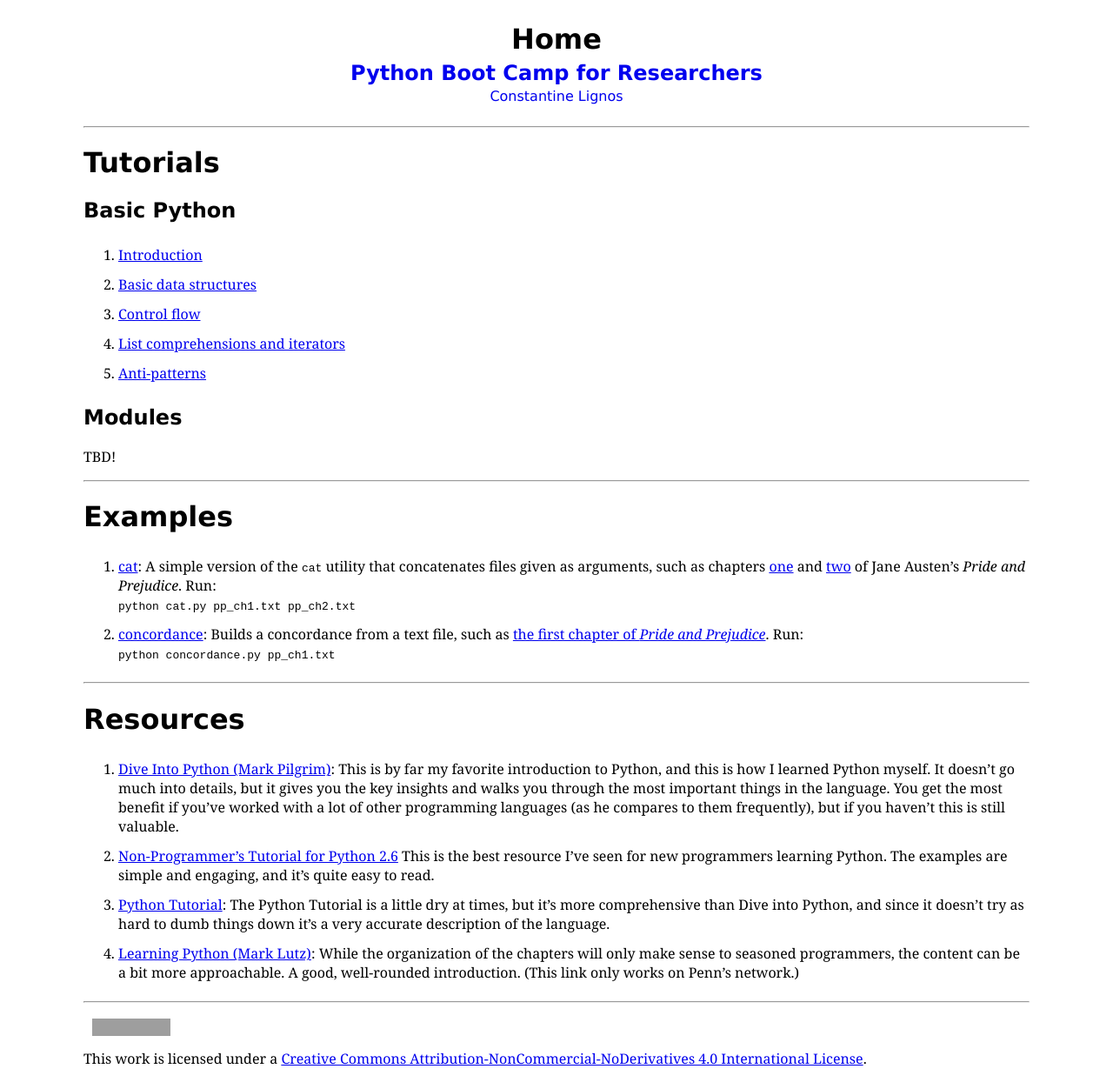
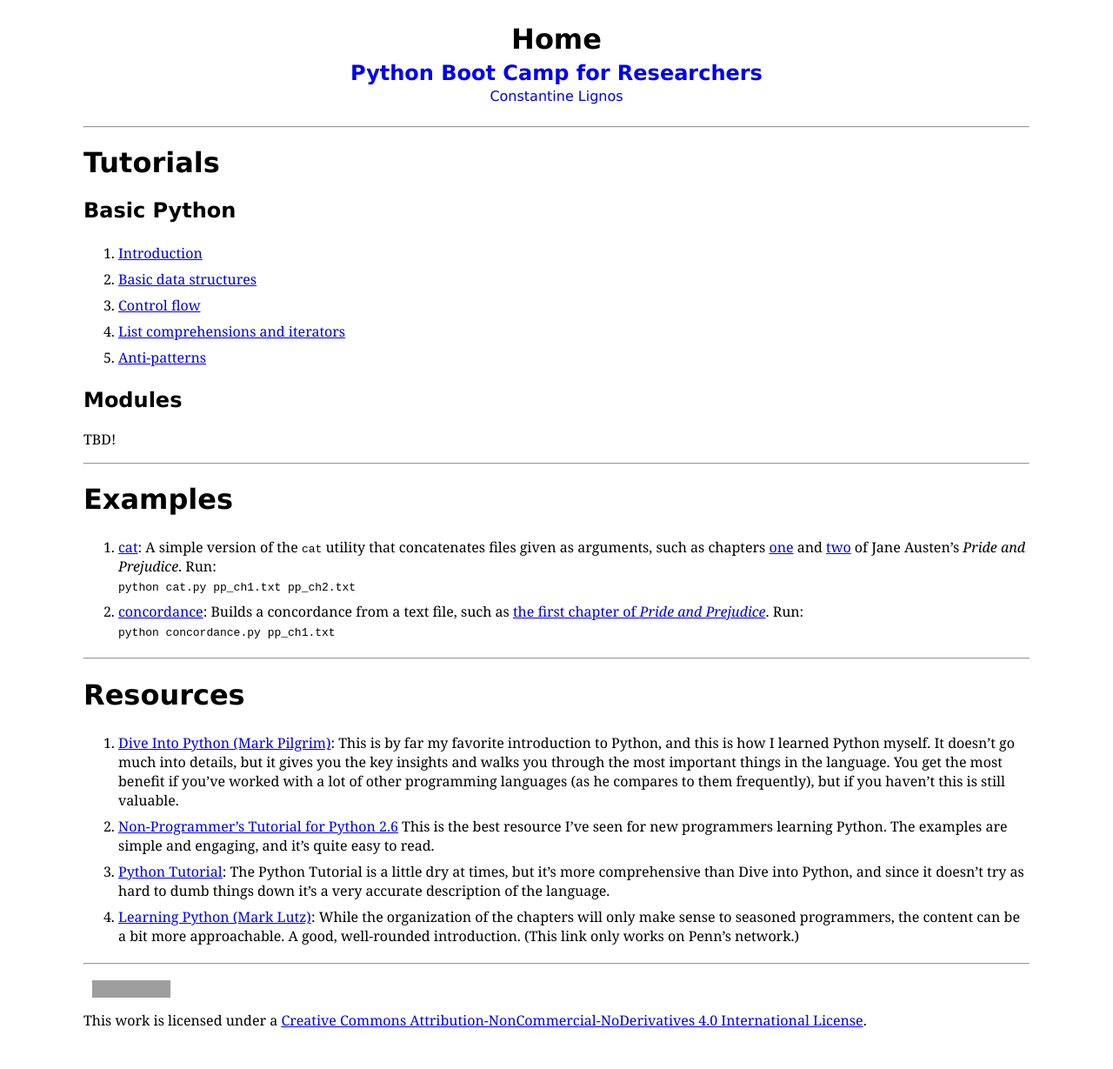
Before and after one commit to pybootcamp/pybootcamp.github.io, a Jekyll site: the page built from index.md, in a window 1280 px wide. Shown: the whole page at 87% size. Built offline with Jekyll 4.4.1, drawn with Linux system fonts in a browser that asks for light colours; Markdown is read by kramdown in place of the engine named in the settings; after the commit the page ends 1185 px from its top, so only the background shows below that; grey boxes are pictures that could not be loaded.

Commit message:
Fix list spacing.

```diff
--- a/css/main.css
+++ b/css/main.css
@@ -86,7 +86,7 @@ ul {
 }
 
 li {
-    padding: 6px 0 6px 0;
+    padding: 4px 0 4px 0;
 }
 
 a.name {
@@ -113,4 +113,5 @@ table.topalign td {
 
 .maruku_toc li {
     list-style-type: none;
+    padding: 3px 0 3px 0;
 }
```
